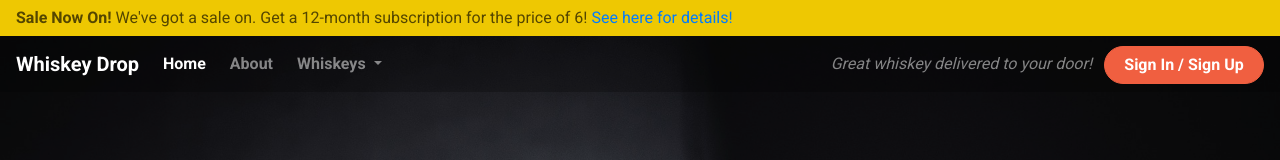
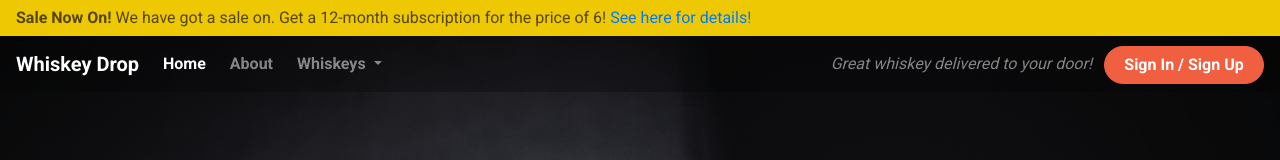
Before and after one commit to ArloysMacias/WhiskeyProject, a plain HTML site: page Whiskey Drop/index.html in a window 1280 px wide. Shown: the top 160 px of the page. Drawn offline with nearby package versions, Linux system fonts and the light colour scheme.

Commit message:
Version 2

```diff
--- a/Whiskey Drop/index.html
+++ b/Whiskey Drop/index.html
@@ -17,7 +17,7 @@
             <div class="row d-none d-sm-block">
                 <div class="col-12">
                     <div class="site-wide-alert alert alert-warning">
-                        <strong>Sale Now On!</strong> We've got a sale on. Get a 12-month subscription for the price of 6! <a href="">See here for details!</a>
+                        <strong>Sale Now On!</strong> We have got a sale on. Get a 12-month subscription for the price of 6! <a href="">See here for details!</a>
                     </div>
                 </div>
             </div>
```
